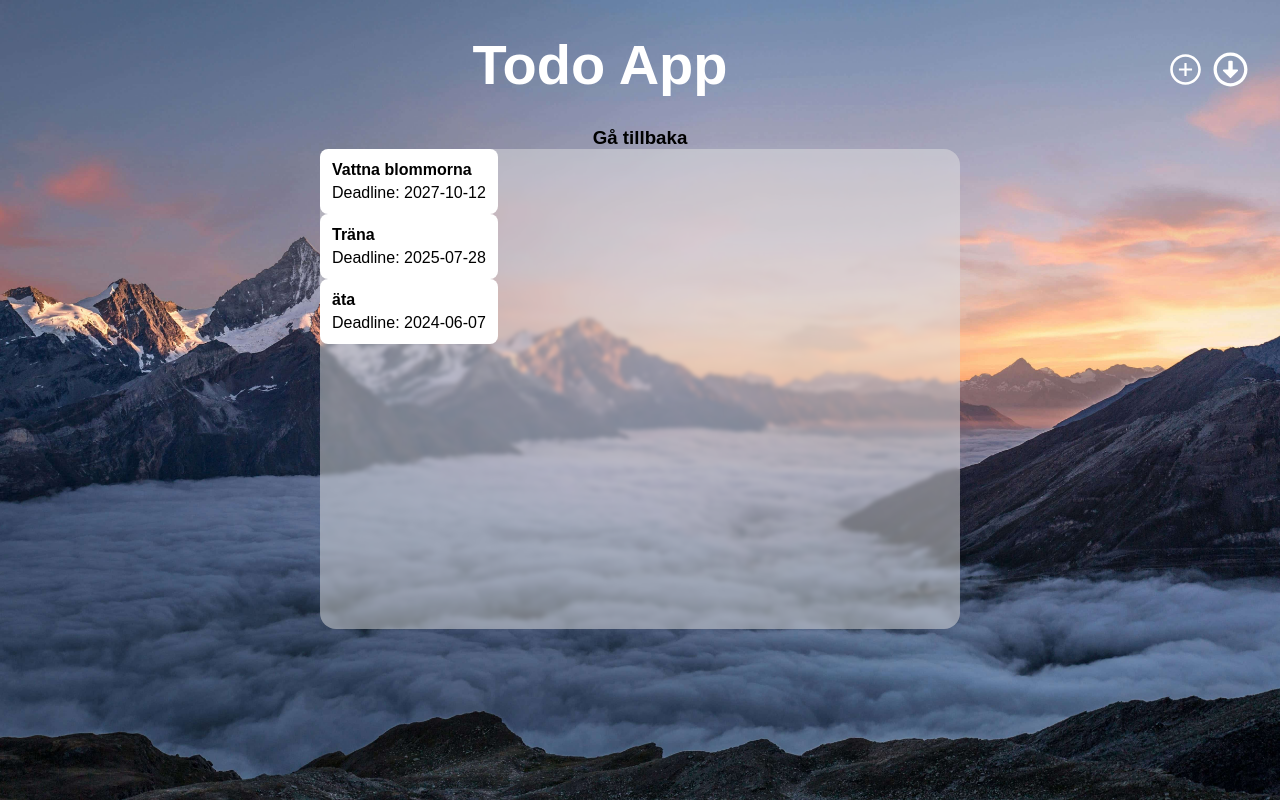
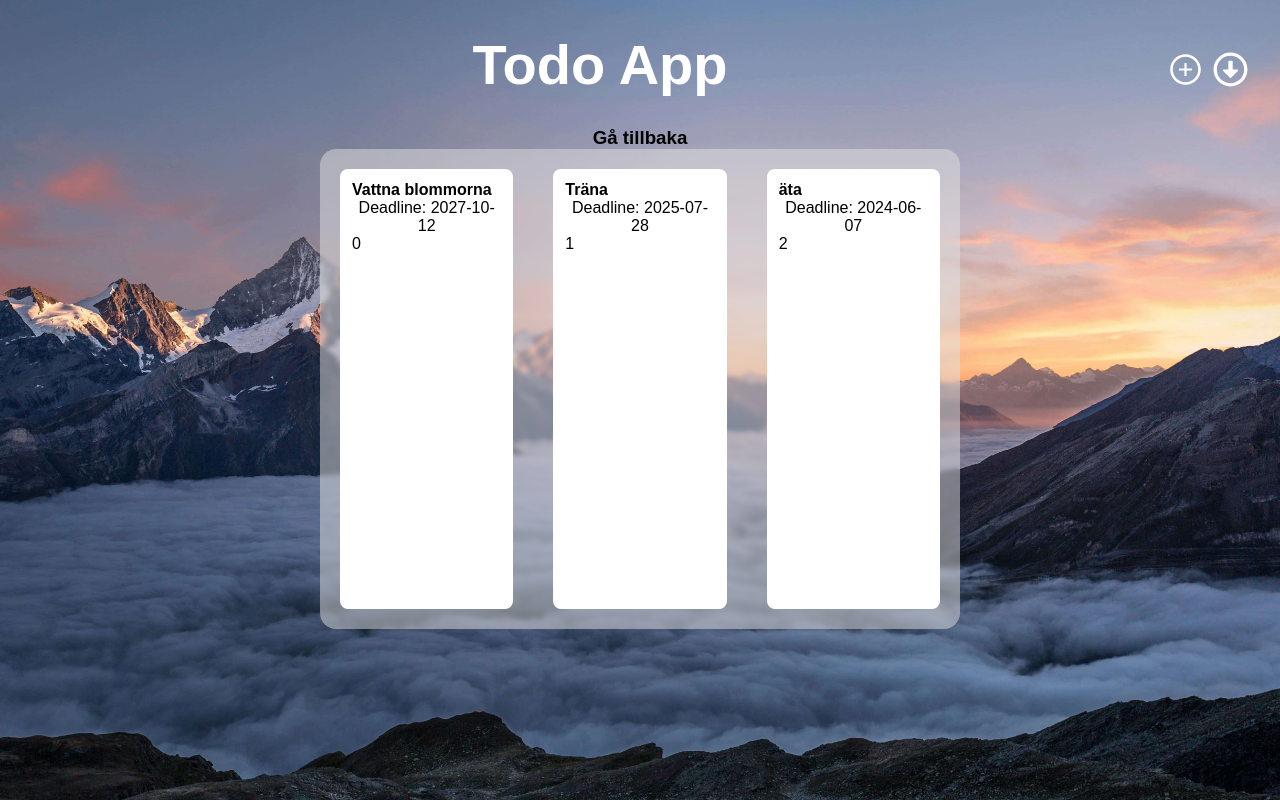
Before and after one commit to OscarDonald/Todo-App-Grupprojekt, a React (Vite) app: page /listview in a window 1280 px wide. Built offline with nearby package versions, Linux system fonts and the light colour scheme.

Commit message:
added massa vettiga saker

```diff
--- a/src/components/Columns/Columns.jsx
+++ b/src/components/Columns/Columns.jsx
@@ -34,7 +34,7 @@ const Columns = () => {
                                 onBlur={() => setEditableColumn(null)} // Call handleTitleEditFinish on blur
                             />
                         ) : (
-                            <h2 className={styles.column__header} onClick={() => setEditableColumn(column.id)}>
+                            <h2 className={styles.column__header} onDoubleClick={() => setEditableColumn(column.id)}>
                                 {column.title}
                             </h2>
                         )}
@@ -43,7 +43,7 @@ const Columns = () => {
                     <div className={styles.tasks__list}>
                         {column.id === columns[0].id && <CreateTask /> }
                         {tasks.map(task => (
-                            task.column === columns.indexOf(column) &&
+                            task.columnId === column.id &&
                             <Task task={task} key={task.id}/>
                         ))}
                     </div>
--- a/src/components/ListView/ListView.jsx
+++ b/src/components/ListView/ListView.jsx
@@ -25,11 +25,11 @@ const ListView = () => {
             <Link to={"/"} style={{ textDecoration: "none", color: "black" }}> <li style={{ listStyle: 'none' }}><h3>Gå tillbaka</h3></li></Link>
 
             <div className={styles.listview__container}>
-                <div className={styles.listview__tasks}>
+
                     {listviewTasks.map(task => (
-                        <Task task={task} key={task.id} />
+                        <Task task={task} key={task.id} cssClassname={true} />
                     ))}
-                </div>
+
 
             </div>
         </>
--- a/src/components/ListView/ListView.module.css
+++ b/src/components/ListView/ListView.module.css
@@ -7,13 +7,3 @@
     height: 60vh;
     border-radius: 1rem;
 }
-
-.task__card {
-    border-radius: .5rem;
-    padding: .75rem;
-    background-color: white;
-    display: flex;
-    flex-direction: column;
-    align-items: start;
-    gap: 5px;
-}
--- a/src/components/Task/Task.jsx
+++ b/src/components/Task/Task.jsx
@@ -1,14 +1,13 @@
 import styles from './Task.module.css'
 
 // renders a task
-export default function Task({task}) {
+export default function Task({ task, cssClassname }) {
     return (
-        <div className={`${styles.task__card}`}>
+        <div className={cssClassname ? `${styles.listview__tasks}` : `${styles.task__card}`}>
             {task.title && <h4>{task.title}</h4>}
-            {task.description && <p>{task.description}</p>}
-            {task.doDate && <p>Ska göras: {task.doDate}</p>}
             {task.deadline && <p>Deadline: {task.deadline}</p>}
             {task.responsible.length > 0 && <p>Ansvariga: {task.responsible.map(user => user.name + ' ')}</p>}
+            {task.column && <p>{task.column}</p>}
         </div>
     )
 }
--- a/src/components/Task/Task.module.css
+++ b/src/components/Task/Task.module.css
@@ -7,3 +7,13 @@
     align-items: start;
     gap: 5px;
 }
+
+.listview__tasks {
+    border-radius: .5rem;
+    padding: .75rem;
+    background-color: white;
+    display: flex;
+    flex-direction: column;
+    align-items: start;
+    margin: 20px;
+}
--- a/src/components/createTask/CreateTask.jsx
+++ b/src/components/createTask/CreateTask.jsx
@@ -4,6 +4,7 @@ import { addTask } from '../../feature/taskSlice/taskSlice';
 import { AiOutlinePlusCircle } from "react-icons/ai";
 import { RxCross2 } from "react-icons/rx";
 import styles from "./createTask.module.css";
+
 
 // returns a 'add task' button
 // if its klicked a form to creat a tasks displays
@@ -16,6 +17,7 @@ export default function CreateTask() {
     const [deadline, setDeadline] = useState('');
     const { users } = useSelector(state => state.users);
     const [availableUsers, setAvailableUsers] = useState(users);
+    const { columns } = useSelector((state) => state.columns)
 
     const dispatch = useDispatch();
     const toDaysDate = new Date().toLocaleDateString();
@@ -30,11 +32,12 @@ export default function CreateTask() {
             doDate: doDate,
             deadline: deadline,
             responsible: responsibles,
-            column: 0,
+            columnId: columns[0].id,
         }
         dispatch(addTask(newTask));
         resetLocalStates();
     }
+
 
     // resets all local states to its inizial values
     const resetLocalStates = () => {
```
